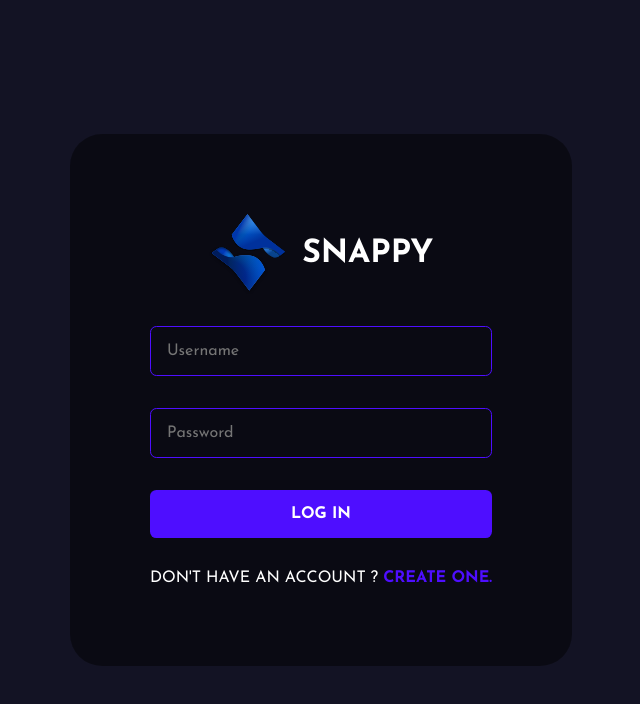
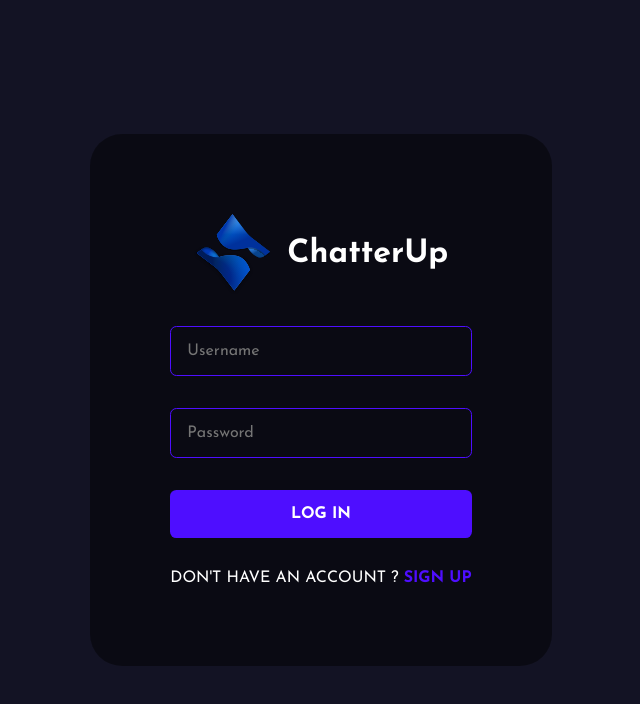
Before and after one commit to Su1207/chat-app, a React (Create React App) app: page /login in a window 1280 px wide. Shown: the top 704 px of the page, without its empty margins (319-959 px from the left). Built offline with nearby package versions, Linux system fonts and the light colour scheme; no server answers.

Commit message:
next commit

```diff
--- a/src/components/ChatContainer.jsx
+++ b/src/components/ChatContainer.jsx
@@ -140,6 +140,7 @@ const Container = styled.div`
     }
   }
   .chat-messages {
+    margin-top: 1rem;
     padding: 1rem 2rem;
     display: flex;
     flex-direction: column;
--- a/src/pages/Login.jsx
+++ b/src/pages/Login.jsx
@@ -67,7 +67,7 @@ export default function Login() {
         <form action="" onSubmit={(event) => handleSubmit(event)}>
           <div className="brand">
             <img src={Logo} alt="logo" />
-            <h1>snappy</h1>
+            <h1>ChatterUp</h1>
           </div>
           <input
             type="text"
@@ -84,7 +84,7 @@ export default function Login() {
           />
           <button type="submit">Log In</button>
           <span>
-            Don't have an account ? <Link to="/register">Create One.</Link>
+            Don't have an account ? <Link to="/register">Sign Up</Link>
           </span>
         </form>
       </FormContainer>
@@ -112,7 +112,7 @@ const FormContainer = styled.div`
     }
     h1 {
       color: white;
-      text-transform: uppercase;
+      // text-transform: uppercase;
     }
   }
 
--- a/src/pages/Register.jsx
+++ b/src/pages/Register.jsx
@@ -90,7 +90,7 @@ export default function Register() {
         <form action="" onSubmit={(event) => handleSubmit(event)}>
           <div className="brand">
             <img src={Logo} alt="logo" />
-            <h1>snappy</h1>
+            <h1>ChatterUp</h1>
           </div>
           <input
             type="text"
@@ -130,6 +130,7 @@ export default function Register() {
 const FormContainer = styled.div`
   height: 100vh;
   width: 100vw;
+  overflow: auto;
   display: flex;
   flex-direction: column;
   justify-content: center;
@@ -146,7 +147,7 @@ const FormContainer = styled.div`
     }
     h1 {
       color: white;
-      text-transform: uppercase;
+      // text-transform: uppercase;
     }
   }
 
```
